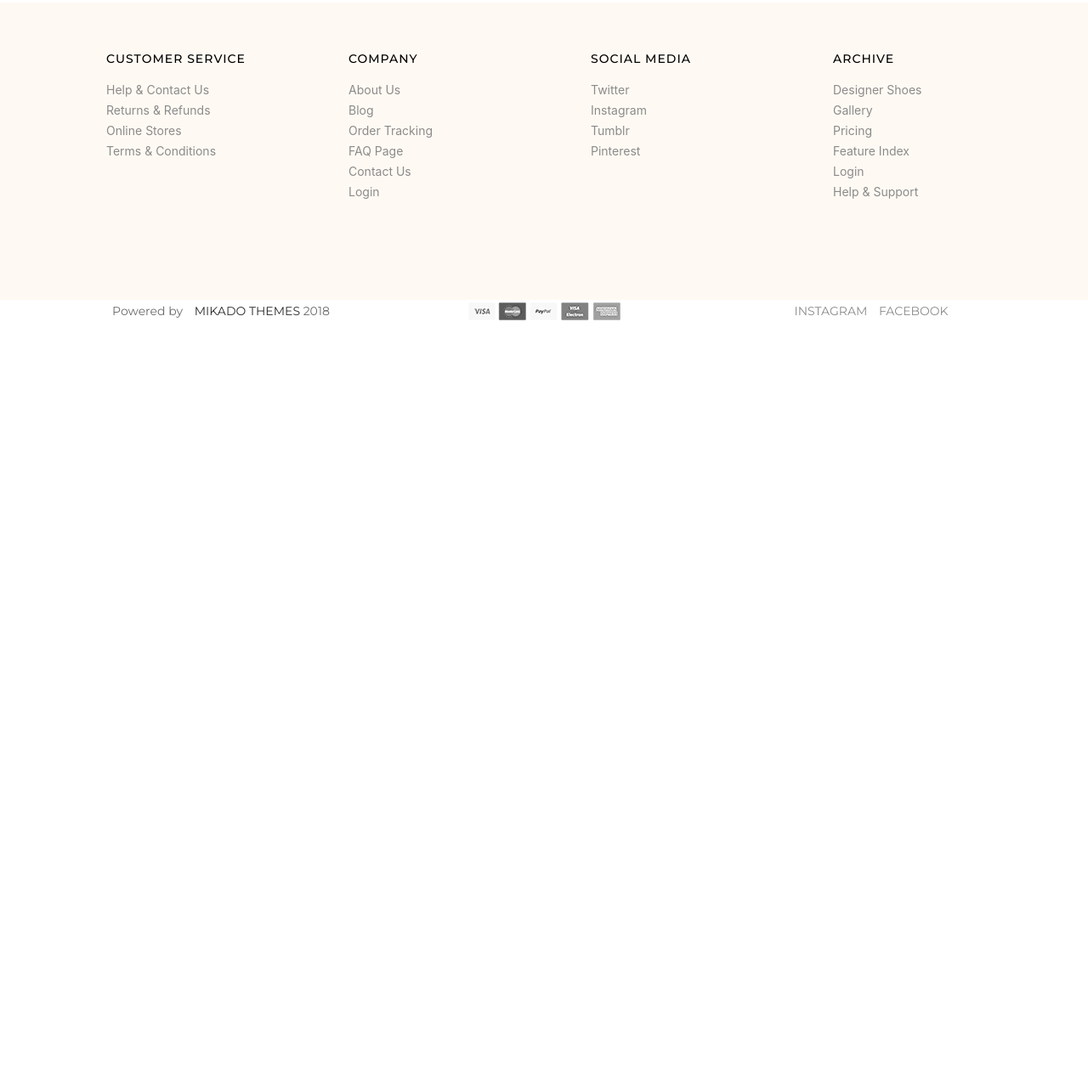
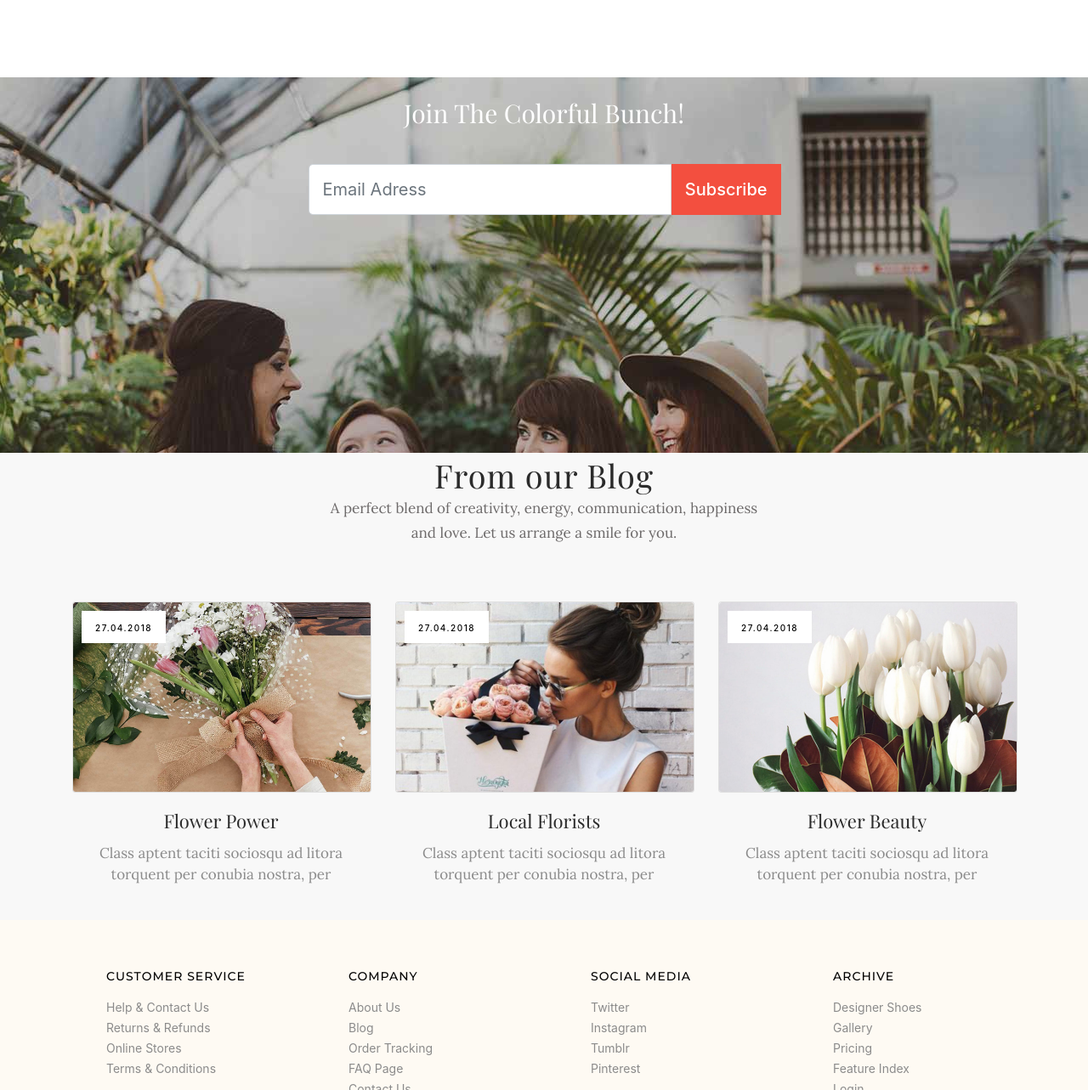
Before and after one commit to Sunaljabili/FrontedFinalProject, a plain HTML site: page index.html in a window 1280 px wide. Shown: the part 1533-2816 px from the top of the page at 85% size. Before the commit the page ends 1910 px from the top, so only its background shows below. Drawn offline with nearby package versions, Linux system fonts and the light colour scheme; a web font is replaced by a local one.

Commit message:
Join The Colorful and From our Blog Sections Completed

```diff
--- a/index.html
+++ b/index.html
@@ -17,19 +17,19 @@
     <!-- HEADER START -->
     <header>
         <section id="headernavbar">
-            <nav class="navbar navbar-expand-lg navbar-light">
+            <nav class="navbar  navbar-expand-lg navbar-light">
                 <div class="container mt-3">
-                    <div class="col-lg-12 col-md-12 col-sm-12 d-flex">
+                    <div class="col-lg-12 col-md-12 col-sm-12  d-flex">
                         <a class="navbar-brand" href="#">
                             <img src="img/h2-logo-1.png" alt="" />
                         </a>
-                        <button class="navbar-toggler" type="button" data-toggle="collapse"
+                        <button class="navbar-toggler sticky" type="button" data-toggle="collapse"
                             data-target="#navbarSupportedContent" aria-controls="navbarSupportedContent"
                             aria-expanded="false" aria-label="Toggle navigation">
                             <span class="navbar-toggler-icon"></span>
                         </button>
 
-                        <div class="collapse navbar-collapse" id="navbarSupportedContent">
+                        <div class="collapse  navbar-collapse" id="navbarSupportedContent">
                             <ul class="navbar-nav">
                                 <li class="nav-item dropdown">
                                     <a class="nav-link dropdown-toggle active" href="#" id="navbarDropdown"
@@ -355,6 +355,7 @@
     <!-- MAIN START -->
     <main>
         <!-- SEND FLOWERS SECTION START -->
+
         <section id="sendflowers">
             <div class="container">
                 <div class="row mt-3">
@@ -389,6 +390,7 @@
                 </div>
             </div>
         </section>
+
         <!-- SEND FLOWERS SECTION END -->
 
         <!-- Suprise Your Valentine! STart -->
@@ -448,7 +450,8 @@
                     <div class="col-lg-12">
                         <div class="title">
                             <h2>Flower Experts</h2>
-                            <p class>A perfect blend of creativity, energy, communication, happiness and love. Let us arrange
+                            <p class>A perfect blend of creativity, energy, communication, happiness and love. Let us
+                                arrange
                                 a smile for you.</p>
                         </div>
                     </div>
@@ -490,6 +493,79 @@
             </div>
         </section>
         <!-- Flower Experts Start -->
+
+
+        <!-- Join The Colorful Bunch! Start -->
+
+        <section id="join">
+            <div class="container">
+                <div class="row">
+                    <div class="col-lg-12">
+                        <div class="input-text text-center">
+                            <h4>Join The Colorful Bunch!</h4>
+                            <div class="input-group inpt input-group-lg w-50 ">
+                                <input type="email" class="form-control " placeholder="Email Adress" required
+                                    aria-label="Sizing example input" aria-describedby="inputGroup-sizing-lg">
+                                <div class="input-group-prepend ">
+                                    <span class="input-group-text" id="inputGroup-sizing-lg">Subscribe</span>
+                                </div>
+                            </div>
+                        </div>
+                    </div>
+                </div>
+            </div>
+        </section>
+
+        <!-- Join The Colorful Bunch! End -->
+
+
+        <!-- From our Blog Start -->
+
+        <section id="fromblog">
+            <div class="container">
+                <div class="row ">
+                    <div class="col-lg-12">
+                        <div class="blogtext text-center">
+                            <h3>From our Blog</h3>
+                            <p>A perfect blend of creativity, energy, communication, happiness and love. Let us arrange
+                                a smile for you.</p>
+                        </div>
+                    </div>
+                    <div class="col-lg-4 col-sm-4 col-md-4 ">
+                        <div class="card" style="width: 22rem;">
+                            <img class="card-img-top" src="img/blog-feature-img-1.jpg" alt="Card image cap">
+                            <span> 27.04.2018</span>
+                        </div>
+                        <div class="card-body text-center">
+                            <h5 class="card-title">Flower Power</h5>
+                            <p class="card-text">Class aptent taciti sociosqu ad litora torquent per conubia nostra, per</p>
+                        </div>
+                    </div>
+                    <div class="col-lg-4 col-sm-4 col-md-4">
+                        <div class="card" style="width: 22rem;">
+                            <img class="card-img-top" src="img/blog-feature-img-3.jpg" alt="Card image cap">
+                            <span> 27.04.2018</span>
+                        </div>
+                        <div class="card-body text-center">
+                            <h5 class="card-title">Local Florists</h5>
+                            <p class="card-text">Class aptent taciti sociosqu ad litora torquent per conubia nostra, per</p>
+                        </div>
+                    </div>
+                    <div class="col-lg-4 col-sm-4 col-md-4">
+                        <div class="card" style="width: 22rem;">
+                            <img class="card-img-top" src="img/blog-feature-img-4.jpg" alt="Card image cap">
+                            <span> 27.04.2018</span>
+                        </div>
+                        <div class="card-body text-center">
+                            <h5 class="card-title">Flower Beauty</h5>
+                            <p class="card-text">Class aptent taciti sociosqu ad litora torquent per conubia nostra, per</p>
+                        </div>
+                    </div>
+                </div>
+            </div>
+        </section>
+
+        <!-- From our Blog End -->
 
     </main>
     <!-- MAIN END -->
--- /dev/null
+++ b/scss/components/_blogtext.scss
@@ -0,0 +1,80 @@
+#fromblog{
+width: 100%;
+height: 550px;
+background-color:$background-color;
+    .blogtext{
+        text-align: center;
+        width: 520px;
+        height: 100px;
+        margin: 0 auto;
+        margin-top: 15px;
+        h3{
+            font-size: $title-font-size;
+            line-height: 23px;
+            color: $head-color;
+            font-family: $playfair-font,serif;
+            font-weight: 400;
+            letter-spacing: 1px;
+        }
+        p{
+            font-size: $sub-title-font-size;
+            line-height: 29px;
+            color: #6d6a6a;
+            text-align: center;
+            padding: 5px;
+            font-family:$primary-fonts;
+            letter-spacing: 0px;
+        }
+    }
+
+    .card{
+        margin-top: 60px;
+      overflow: hidden;
+      position: relative;
+      width: 100%;
+      cursor: pointer;
+        img{
+            cursor: pointer;
+            &:hover{
+                transform: scale(1.1);
+                transition: 0.5s;
+                cursor: pointer;
+            }
+        }
+        span{
+            cursor: pointer;
+            position: absolute;
+            top: 10px;
+            left: 10px;
+            font-size: 10px;
+            font-weight: 500;
+            text-transform: uppercase;
+            letter-spacing: .15em;
+            color: $primary-black-color;
+            background-color: #fff;
+            line-height: 16px;
+            padding: 12px 16px 10px;
+               &:hover{
+                   color: $primary-color;
+                   transition: 0.5s;
+               }
+        }
+    }
+
+    .card-body{
+
+
+        h5{
+            font-size: 22px;
+            color: $head-color;
+            font-family: $playfair-font,serif;
+            font-weight: 400;
+        }
+
+        p{
+            font-family: $primary-fonts,serif;
+            color: $sub-text-color;
+            font-size: $sub-title-font-size;
+        }
+    }
+}
--- /dev/null
+++ b/scss/components/_joincolorful.scss
@@ -0,0 +1,53 @@
+#join{
+    padding: 120px 0px;
+    background-image: url('../img/h3-background-img.jpg');
+    background-position: 50% 88px;
+    background-repeat: no-repeat;
+    height: 530px !important;
+    max-height: 530px !important;
+    width: 100%;
+    background-attachment: fixed;
+    position: relative;
+    &::after{
+    content: "";
+    position: absolute;
+    top: 0px;
+    left: 0px;
+    width: 100%;
+    height: 100%;
+
+    }
+    .input-text{
+        text-align: center;
+        h4{
+            color: #ffffff;
+            font-size: 30px;
+            line-height: 20px;
+            font-family: $playfair-font,serif;
+            font-weight: 400;
+            text-align: center;
+        }
+
+        .inpt{
+          margin: 0 auto;
+          margin-top: 50px;
+            input{
+                height: 60px;
+            }
+            .input-group-prepend{
+                span{
+                    font-weight: 500;
+                    padding-top: 0;
+                    padding-bottom: 0;
+                    height: 60px;
+                    line-height: 60px;
+                    border-radius: 0px;
+                    background-color: $primary-color;
+                    border: none;
+                    color: white;
+
+                }
+            }
+        }
+        }
+}
--- a/scss/shared/_mixings.scss
+++ b/scss/shared/_mixings.scss
@@ -2,5 +2,4 @@
     transition: $property;
     -webkit-transition: $property;
     -moz-transition: $property;
-
 }
--- a/scss/shared/_variables.scss
+++ b/scss/shared/_variables.scss
@@ -6,6 +6,7 @@ $secondary-black-color:rgb(109, 106, 106);
 $head-color:#2b2b2b;
 $footer-color:#fefaf3;
 $sub-text-color:#8b8b8b;
+$background-color:#f8f8f8;
 $sendflower-color:#f3f3f3;
 $red-color:red;
 
--- a/scss/style.scss
+++ b/scss/style.scss
@@ -10,4 +10,6 @@
 // Sections Css
 @import "components/sendflowers";
 @import "components/valentines";
-@import "components/flowerexperts"
+@import "components/flowerexperts";
+@import "components/joincolorful";
+@import "components/blogtext";
```
Also changed, not shown: img/h3-background-img.jpg (added), scss/style.css, 1 other file. Lines whose indentation alone changed are shown as unchanged.
